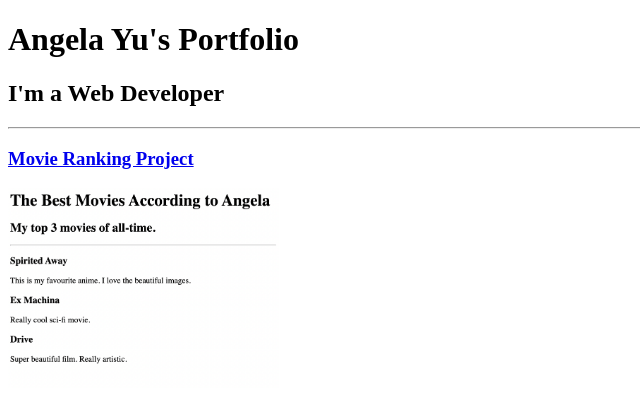
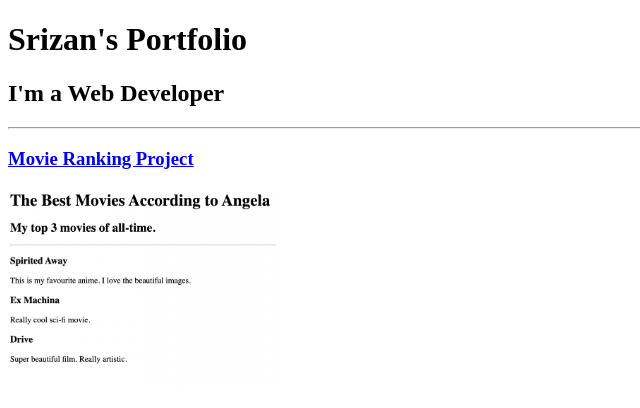
Before and after one commit to srizansaket08/html-portfolio, a plain HTML site: page index.html in a window 1280 px wide. Shown: the top 408 px of the page, without its empty margins (0-640 px from the left). Drawn offline with Linux system fonts and the light colour scheme.

Commit message:
Update index.html

```diff
--- a/index.html
+++ b/index.html
@@ -19,11 +19,11 @@ https://developer.mozilla.org/en-US/docs/Web/HTML/Element/img#attr-height -->
 
 <head>
   <meta charset="UTF-8">
-  <title>Angela's Portfolio</title>
+  <title>Srizan's Portfolio</title>
 </head>
 
 <body>
-  <h1>Angela Yu's Portfolio</h1>
+  <h1>Srizan's Portfolio</h1>
   <h2>I'm a Web Developer</h2>
   <hr />
   <h3><a href="./public/movie-ranking.html">Movie Ranking Project</a></h3>
```
